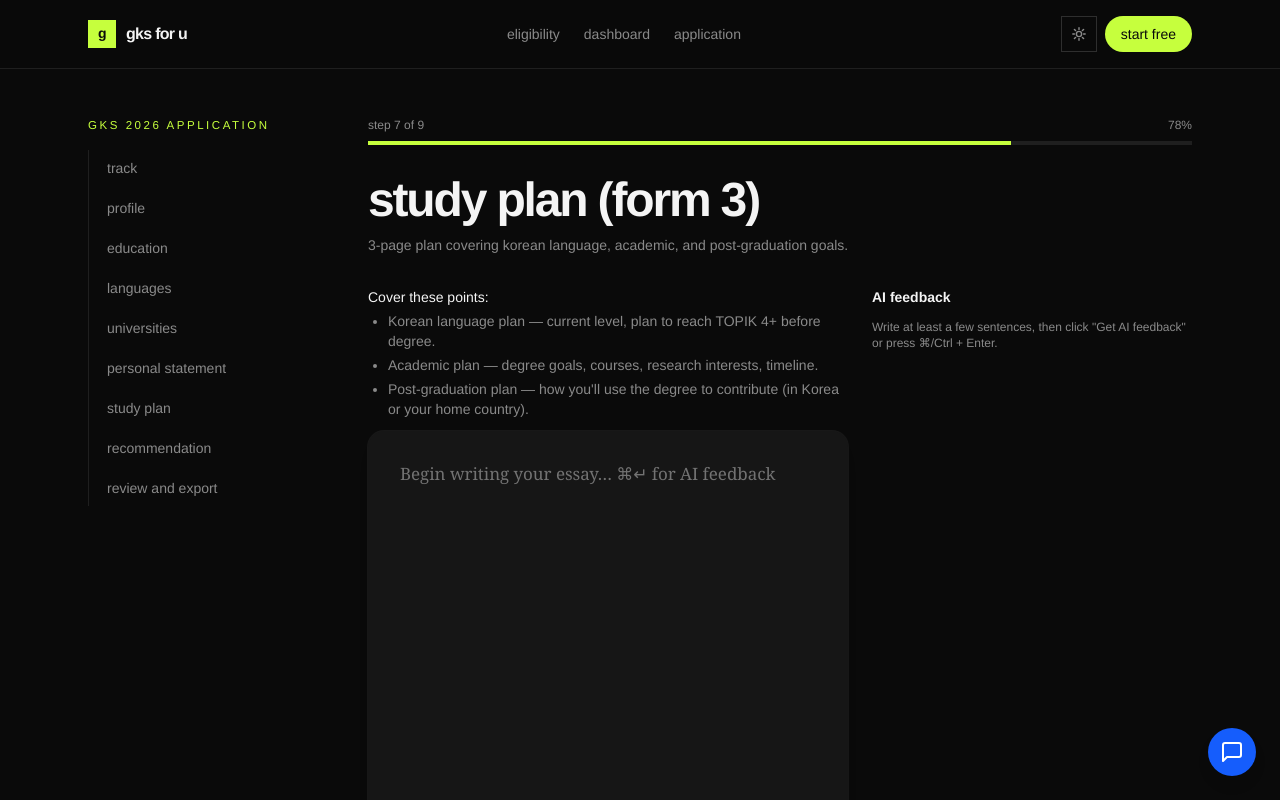
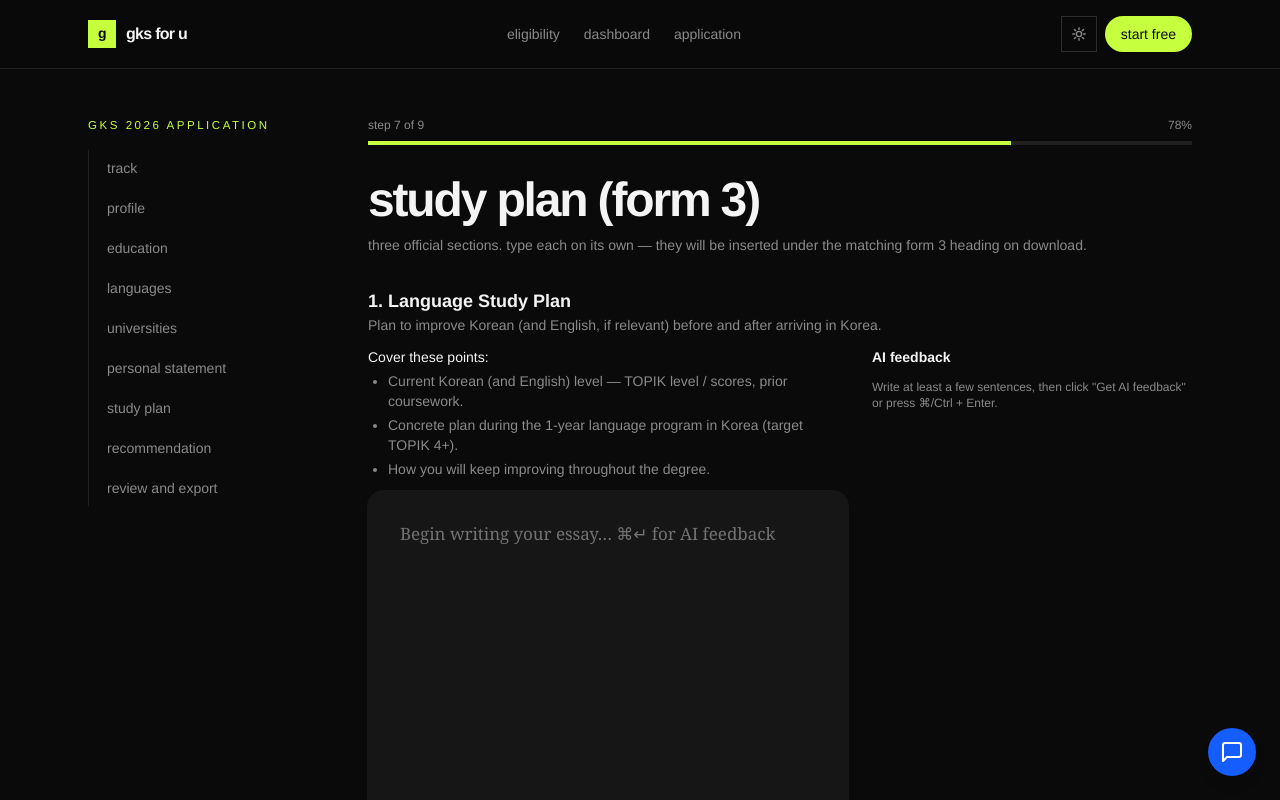
Before and after one commit to islee23520/gks-for-u, a Next.js app: page /apply/study-plan in a window 1280 px wide. Shown: the top 800 px of the page. Built offline with nearby package versions, Linux system fonts and the light colour scheme.

Commit message:
feat: restructure study plan to include separate sections; enhance document export functionality for individual forms

```diff
--- a/src/app/apply/review/page.tsx
+++ b/src/app/apply/review/page.tsx
@@ -2,6 +2,7 @@
 
 import { WizardShell, btnPrimary, btnSecondary } from "@/components/wizard/WizardShell";
 import { useDraft } from "@/lib/wizard/store";
+import { FORM_META } from "@/lib/export/formMeta";
 import { evaluateEligibility } from "@/lib/eligibility/engine";
 import { computeRubric } from "@/lib/scoring/rubric";
 import { computeCompetitiveness } from "@/lib/scoring/competitiveness";
@@ -57,19 +58,22 @@ export default function ReviewPage() {
  const rubric = computeRubric(scoringInput);
  const comp = computeCompetitiveness(scoringInput, rubric);
 
+ const DOCX_MIME = "application/vnd.openxmlformats-officedocument.wordprocessingml.document";
+
  async function exportPdf() {
  const { generateApplicationPdf } = await import("@/lib/export/pdf");
  const bytes = await generateApplicationPdf(draft);
  downloadBlob(bytes, "application/pdf", "gks-2026-application.pdf");
  }
- async function exportDocx() {
+ async function exportCombinedDocx() {
  const { generateApplicationDocx } = await import("@/lib/export/officialDocx");
  const bytes = await generateApplicationDocx(draft);
- downloadBlob(
- bytes,
- "application/vnd.openxmlformats-officedocument.wordprocessingml.document",
- "gks-2026-application.docx",
- );
+ downloadBlob(bytes, DOCX_MIME, "gks-2026-application.docx");
+ }
+ async function exportSingleForm(n: 1 | 2 | 3 | 4 | 5 | 6, filename: string) {
+ const { buildSingleFormDocx } = await import("@/lib/export/officialDocx");
+ const bytes = await buildSingleFormDocx(draft, n);
+ downloadBlob(bytes, DOCX_MIME, filename);
  }
 
  return (
@@ -125,9 +129,34 @@ export default function ReviewPage() {
  </section>
  )}
 
- <section className="mt-8 flex flex-wrap gap-3 border-t border-[color:var(--line)] pt-6 ">
- <button onClick={exportPdf} className={btnPrimary}>Download PDF</button>
- <button onClick={exportDocx} className={btnSecondary}>Download DOCX</button>
+ <section className="mt-8 border-t border-[color:var(--line)] pt-6">
+ <p className="mb-2 text-xs font-semibold uppercase tracking-wider text-[color:var(--muted)]">Download forms one by one</p>
+ <p className="mb-4 text-xs text-[color:var(--muted)]">
+ Each form is a separate Word file containing only that form&rsquo;s pages, prefilled where possible.
+ FORMs 4–6 are intentionally blank — print and complete by hand (signatures required).
+ </p>
+ <ul className="divide-y divide-[color:var(--line)] rounded-2xl border border-[color:var(--line)] ">
+ {FORM_META.map((f) => (
+ <li key={f.n} className="flex items-center justify-between gap-3 px-4 py-3">
+ <div>
+ <p className="text-sm font-medium">FORM {f.n} — {f.title}</p>
+ <p className="text-xs text-[color:var(--muted)]">
+ {f.filled ? "Prefilled from your draft" : "Blank official sheet — sign by hand"}
+ </p>
+ </div>
+ <button
+ onClick={() => exportSingleForm(f.n, f.filename)}
+ className={btnSecondary}
+ >
+ Download
+ </button>
+ </li>
+ ))}
+ </ul>
+ <div className="mt-4 flex flex-wrap gap-3">
+ <button onClick={exportPdf} className={btnPrimary}>Download PDF (all forms)</button>
+ <button onClick={exportCombinedDocx} className={btnSecondary}>Download DOCX (all forms)</button>
+ </div>
  </section>
  </WizardShell>
  );
--- a/src/app/apply/study-plan/page.tsx
+++ b/src/app/apply/study-plan/page.tsx
@@ -2,26 +2,76 @@
 
 import { WizardShell } from "@/components/wizard/WizardShell";
 import { EssayEditor } from "@/components/wizard/EssayEditor";
-import { patchSection, useDraft } from "@/lib/wizard/store";
+import { updateDraft, useDraft } from "@/lib/wizard/store";
+import type { EssayKind } from "@/lib/ai/prompts";
+
+type SectionKey = "languagePlan" | "goalOfStudy" | "futurePlan";
+
+const SECTIONS: Array<{
+  key: SectionKey;
+  kind: EssayKind;
+  title: string;
+  description: string;
+}> = [
+  {
+    key: "languagePlan",
+    kind: "study_plan_language",
+    title: "1. Language Study Plan",
+    description:
+      "Plan to improve Korean (and English, if relevant) before and after arriving in Korea.",
+  },
+  {
+    key: "goalOfStudy",
+    kind: "study_plan_goal",
+    title: "2. Goal of Study & Study Plan",
+    description: "Goal of study and the detailed degree-program study plan.",
+  },
+  {
+    key: "futurePlan",
+    kind: "study_plan_future",
+    title: "3. Future Plan after Study",
+    description:
+      "Future plan in Korea or another country after finishing the GKS program.",
+  },
+];
 
 export default function StudyPlanPage() {
   const draft = useDraft();
+  const sp = draft.essays.studyPlan;
   return (
     <WizardShell
       section="study-plan"
       title="Study Plan (FORM 3)"
- description="3-page plan covering Korean language, academic, and post-graduation goals."
+      description="Three official sections. Type each on its own — they will be inserted under the matching FORM 3 heading on download."
     >
+      <div className="space-y-10">
+        {SECTIONS.map((s) => (
+          <div key={s.key}>
+            <div className="mb-3">
+              <h2 className="text-lg font-semibold">{s.title}</h2>
+              <p className="text-sm text-[color:var(--muted)]">{s.description}</p>
+            </div>
             <EssayEditor
- kind="study_plan"
- value={draft.essays.studyPlan}
- onChange={(v) => patchSection("essays", { studyPlan: v })}
+              kind={s.kind}
+              value={sp[s.key]}
+              onChange={(v) =>
+                updateDraft((d) => ({
+                  ...d,
+                  essays: {
+                    ...d.essays,
+                    studyPlan: { ...d.essays.studyPlan, [s.key]: v },
+                  },
+                }))
+              }
               context={{
                 track: draft.track,
                 fieldOfStudy: draft.universities.choices[0]?.fieldOfStudy,
                 country: draft.profile.citizenshipCountryCode,
               }}
             />
+          </div>
+        ))}
+      </div>
     </WizardShell>
   );
 }
--- a/src/lib/ai/prompts.ts
+++ b/src/lib/ai/prompts.ts
@@ -1,14 +1,26 @@
-export type EssayKind = "personal_statement" | "study_plan" | "recommendation";
+export type EssayKind =
+  | "personal_statement"
+  | "study_plan"
+  | "study_plan_language"
+  | "study_plan_goal"
+  | "study_plan_future"
+  | "recommendation";
 
 export const ESSAY_LABELS: Record<EssayKind, string> = {
   personal_statement: "Personal Statement (FORM 2)",
   study_plan: "Study Plan (FORM 3)",
+  study_plan_language: "Study Plan — Language Study Plan (FORM 3)",
+  study_plan_goal: "Study Plan — Goal of Study & Study Plan (FORM 3)",
+  study_plan_future: "Study Plan — Future Plan after Study (FORM 3)",
   recommendation: "Recommendation Letter (FORM 4) — drafted from recommender's POV",
 };
 
 export const ESSAY_LIMITS: Record<EssayKind, { maxChars: number; pages: number }> = {
   personal_statement: { maxChars: 6000, pages: 2 },
   study_plan: { maxChars: 9000, pages: 3 },
+  study_plan_language: { maxChars: 3000, pages: 1 },
+  study_plan_goal: { maxChars: 4000, pages: 1.5 },
+  study_plan_future: { maxChars: 2000, pages: 0.5 },
   recommendation: { maxChars: 4000, pages: 1 },
 };
 
@@ -23,6 +35,20 @@ export const ESSAY_PROMPTS: Record<EssayKind, string[]> = {
     "Korean language plan — current level, plan to reach TOPIK 4+ before degree.",
     "Academic plan — degree goals, courses, research interests, timeline.",
     "Post-graduation plan — how you'll use the degree to contribute (in Korea or your home country).",
+  ],
+  study_plan_language: [
+    "Current Korean (and English) level — TOPIK level / scores, prior coursework.",
+    "Concrete plan during the 1-year language program in Korea (target TOPIK 4+).",
+    "How you will keep improving throughout the degree.",
+  ],
+  study_plan_goal: [
+    "Why this degree, why this field, why these universities.",
+    "Specific courses, professors, labs, or research areas you want to engage with.",
+    "Year-by-year academic plan with milestones (coursework, projects, internships).",
+  ],
+  study_plan_future: [
+    "Concrete plan after graduating — career, further study, or return to home country.",
+    "How the degree connects to that plan and benefits Korea–home relations or your field.",
   ],
   recommendation: [
     "Capacity in which the recommender knows you (role, years, classes).",
--- /dev/null
+++ b/src/lib/export/formMeta.ts
@@ -0,0 +1,15 @@
+export type FormNumber = 1 | 2 | 3 | 4 | 5 | 6;
+
+export const FORM_META: Array<{
+  n: FormNumber;
+  title: string;
+  filename: string;
+  filled: boolean;
+}> = [
+  { n: 1, title: "Application Form", filename: "gks-2026-form1-application.docx", filled: true },
+  { n: 2, title: "Personal Statement", filename: "gks-2026-form2-personal-statement.docx", filled: true },
+  { n: 3, title: "Study Plan", filename: "gks-2026-form3-study-plan.docx", filled: true },
+  { n: 4, title: "Recommender's Information", filename: "gks-2026-form4-recommender.docx", filled: false },
+  { n: 5, title: "Applicant Agreement", filename: "gks-2026-form5-agreement.docx", filled: false },
+  { n: 6, title: "Personal Medical Assessment", filename: "gks-2026-form6-medical.docx", filled: false },
+];
--- a/src/lib/export/officialDocx.ts
+++ b/src/lib/export/officialDocx.ts
@@ -2,6 +2,9 @@ import JSZip from "jszip";
 import universities from "../../../data/universities.json";
 import countries from "../../../data/countries.json";
 import type { ApplicationDraft } from "../wizard/types";
+import { FORM_META, type FormNumber } from "./formMeta";
+
+export { FORM_META, type FormNumber };
 
 const ALL_UNIS = [...universities.typeA, ...universities.typeB];
 const uniName = (id?: string) =>
@@ -30,7 +33,6 @@ function escapeXml(s: string): string {
     .replace(/'/g, "&apos;");
 }
 
-// Build a Word run with Times New Roman 11pt, matching the form's font requirements.
 function buildRun(text: string, opts: { bold?: boolean } = {}): string {
   const lines = text.split("\n");
   const runs: string[] = [];
@@ -50,10 +52,6 @@ function buildParagraph(text: string, opts: { bold?: boolean } = {}): string {
   return `<w:p><w:pPr><w:spacing w:after="0" w:line="276" w:lineRule="auto"/><w:rPr><w:rFonts w:ascii="Times New Roman" w:eastAsia="굴림" w:hAnsi="Times New Roman"/><w:sz w:val="22"/></w:rPr></w:pPr>${buildRun(text, opts)}</w:p>`;
 }
 
-// Build an index that lets us search the document's flowing text (joined across <w:t> runs)
-// while mapping a hit back to a concrete byte offset in the original XML.
-// `joined` is the concatenation of every <w:t>...</w:t> body; each entry in `runs` records
-// the xml offset of that run's text content and the length of that content.
 type TextIndex = {
   joined: string;
   runs: Array<{ xmlStart: number; length: number; joinedStart: number }>;
@@ -74,7 +72,6 @@ function buildTextIndex(xml: string): TextIndex {
   return { joined, runs };
 }
 
-// Find the n-th occurrence (0-indexed) of `needle` in joined text; return the XML offset of its first character.
 function findAnchorXmlOffset(
   index: TextIndex,
   needle: string,
@@ -85,7 +82,6 @@ function findAnchorXmlOffset(
     const hit = index.joined.indexOf(needle, from);
     if (hit < 0) return -1;
     if (i === occurrence) {
-      // Find the run that contains this joined offset.
       for (const r of index.runs) {
         if (hit >= r.joinedStart && hit < r.joinedStart + r.length) {
           return r.xmlStart + (hit - r.joinedStart);
@@ -98,7 +94,6 @@ function findAnchorXmlOffset(
   return -1;
 }
 
-// Given an index that lies inside a <w:tc>, return [tcStart, tcEnd] (inclusive of tags).
 function findEnclosingTc(
   xml: string,
   innerIndex: number,
@@ -110,7 +105,6 @@ function findEnclosingTc(
     const tcStart = Math.max(open, openWithAttr);
     if (tcStart < 0) return null;
 
-    // Walk forward from tcStart with proper depth counting.
     let depth = 0;
     let i = tcStart;
     while (i < xml.length) {
@@ -180,9 +174,6 @@ function appendInNextCell(
   return xml.slice(0, insertAt) + buildParagraph(value) + xml.slice(insertAt);
 }
 
-// Replace the empty paragraph block sitting just below a heading anchor (Form 2/3 essay body).
-// We insert paragraphs immediately after the first <w:p>...anchor...</w:p> within the document
-// region containing the form. Splits on \n\n into paragraphs.
 function insertEssayAfter(
   xml: string,
   anchor: string,
@@ -204,39 +195,23 @@ function insertEssayAfter(
   return xml.slice(0, insertAt) + paragraphs + xml.slice(insertAt);
 }
 
-export async function generateApplicationDocx(
-  draft: ApplicationDraft,
-): Promise<Uint8Array> {
-  const tplBytes = await loadTemplate();
-  const zip = await JSZip.loadAsync(tplBytes);
-  const docXmlFile = zip.file("word/document.xml");
-  if (!docXmlFile) throw new Error("Template missing word/document.xml");
-  let xml = await docXmlFile.async("string");
-
+function fillAllForms(xml: string, draft: ApplicationDraft): string {
   const p = draft.profile;
   const e = draft.education;
 
-  // FORM 1 — Personal info. Each anchor's `occurrence` is its 0-indexed match in the document's
-  // joined <w:t> text; values are appended as a new paragraph at the end of the cell that holds
-  // the anchor. Sibling-cell mode is used when the label and value live in separate cells.
+  // FORM 1 — Personal info.
   xml = appendInCell(xml, "Family Name", 0, p.familyName ?? "");
-  // "Given Name" appears in FORM 1 (occurrence 0) and again in FORM 4 (occurrence 1).
   xml = appendInCell(xml, "Given Name", 0, p.givenName ?? "");
   xml = appendInCell(xml, "Middle Name", 0, p.middleName ?? "");
-  // DOB label is in a narrow label cell, value goes in the adjacent cell.
   xml = appendInNextCell(xml, "Date of Birth", 0, p.dateOfBirth ?? "");
-  // "Country" + " of Citizenship " is split; anchor on the first " of Citizenship " text run.
-  // First (FORM 1) match is occurrence 0; FORM 4 is occurrence 1.
   xml = appendInCell(xml, " of Citizenship ", 0, countryName(p.citizenshipCountryCode));
-  // Address / Phone / E-mail share Row pattern: label cell + empty value paragraphs in same cell.
   xml = appendInCell(
     xml,
     "Address",
-    0, // FORM 1 first
+    0,
     [p.addressLine1, p.addressLine2, p.addressCountry].filter(Boolean).join(", "),
   );
   xml = appendInCell(xml, "Phone (start with the country code)", 0, p.phone ?? "");
-  // "E-mail" is split as "E" + "-mail"; "-mail" appears once and is uniquely the email field.
   xml = appendInCell(xml, "-mail", 0, p.email ?? "");
   xml = appendInCell(xml, "High School Name", 0, e.highSchoolName ?? "");
   xml = appendInCell(
@@ -247,15 +222,11 @@ export async function generateApplicationDocx(
       ? `${e.highSchoolStart} ~ ${e.highSchoolEnd}`
       : "",
   );
-  // "Date of expected graduation" is split — anchor on "Date of e" first occurrence (HS section).
   xml = appendInCell(xml, "Date of e", 0, e.expectedGraduationDate ?? "");
   if (e.gpaValue !== undefined) {
     xml = appendInCell(xml, "Converted CGPA", 0, `${e.gpaValue}/${e.gpaScale ?? "4.0"}`);
   }
 
-  // University choices — "Choice " text runs appear in this order in the document:
-  //   [0] "Choice of University and Department"  (header — skip)
-  //   [1] Choice 1, [2] Choice 2, [3] Choice 3
   draft.universities.choices.forEach((c, i) => {
     if (!c.universityId && !c.department && !c.fieldOfStudy) return;
     const value = [uniName(c.universityId), c.fieldOfStudy, c.department]
@@ -264,21 +235,113 @@ export async function generateApplicationDocx(
     xml = appendInCell(xml, "Choice ", i + 1, value);
   });
 
-  // FORM 2 — Personal Statement body. Anchor "PERSONAL STATEMENT" appears once in the
-  // FORM 2 title; we insert paragraphs immediately after that title's <w:p>.
+  // FORM 2
   xml = insertEssayAfter(xml, "PERSONAL STATEMENT", draft.essays.personalStatement);
 
-  // FORM 3 — Study Plan body. "STUDY PLAN" first occurrence is FORM 3's title.
-  xml = insertEssayAfter(xml, "STUDY PLAN", draft.essays.studyPlan);
+  // FORM 3 — three official sub-sections, each inserted right after its sub-heading paragraph.
+  const sp = draft.essays.studyPlan;
+  xml = insertEssayAfter(xml, "Language Study Plan", sp.languagePlan);
+  xml = insertEssayAfter(xml, "Goal of study", sp.goalOfStudy);
+  // Source DOCX renders this heading as "Future Planafter Study" (no space) in one run;
+  // anchor on the "Future Plan" prefix which is unique inside FORM 3.
+  xml = insertEssayAfter(xml, "Future Plan", sp.futurePlan);
 
-  // FORM 4 (recommender), FORM 5 (agreement), FORM 6 (medical) are intentionally left
-  // for the user to complete by hand on the printed form — those pages need ink signatures
-  // and case-by-case acknowledgements.
+  // FORMs 4–6 left blank — they need ink signatures and applicant-specific acknowledgements.
 
+  return xml;
+}
+
+// Find the start of the <w:p> paragraph that contains the given xml offset.
+function findEnclosingParagraphStart(xml: string, off: number): number {
+  const a = xml.lastIndexOf("<w:p>", off);
+  const b = xml.lastIndexOf("<w:p ", off);
+  return Math.max(a, b);
+}
+
+// Slice the filled XML to just the range of FORM `n`. Range = from the start of the form's
+// heading paragraph to the start of the next form's heading paragraph (or to the trailing
+// <w:sectPr> for FORM 6).
+function sliceFormRange(xml: string, n: FormNumber): { start: number; end: number } | null {
+  const idx = buildTextIndex(xml);
+  const startOff = findAnchorXmlOffset(idx, `FORM ${n}.`, 0);
+  if (startOff < 0) return null;
+  const start = findEnclosingParagraphStart(xml, startOff);
+  if (start < 0) return null;
+
+  let end: number;
+  if (n < 6) {
+    const nextOff = findAnchorXmlOffset(idx, `FORM ${(n + 1) as FormNumber}.`, 0);
+    if (nextOff < 0) return null;
+    end = findEnclosingParagraphStart(xml, nextOff);
+    if (end < 0) return null;
+  } else {
+    const bodyEnd = xml.lastIndexOf("</w:body>");
+    const sectPrStart = xml.lastIndexOf("<w:sectPr", bodyEnd);
+    end = sectPrStart >= 0 ? sectPrStart : bodyEnd;
+  }
+  return { start, end };
+}
+
+function wrapSingleFormBody(originalXml: string, slice: string): string {
+  const bodyOpenAttr = originalXml.indexOf("<w:body>");
+  const bodyOpenLen = "<w:body>".length;
+  const bodyEnd = originalXml.lastIndexOf("</w:body>");
+  const sectPrStart = originalXml.lastIndexOf("<w:sectPr", bodyEnd);
+  let sectPr = "";
+  if (sectPrStart >= 0) {
+    const close = originalXml.indexOf("</w:sectPr>", sectPrStart);
+    if (close >= 0) {
+      sectPr = originalXml.slice(sectPrStart, close + "</w:sectPr>".length);
+    } else {
+      const selfClose = originalXml.indexOf("/>", sectPrStart);
+      if (selfClose >= 0 && selfClose < bodyEnd) {
+        sectPr = originalXml.slice(sectPrStart, selfClose + 2);
+      }
+    }
+  }
+  return (
+    originalXml.slice(0, bodyOpenAttr + bodyOpenLen) +
+    slice +
+    sectPr +
+    originalXml.slice(bodyEnd)
+  );
+}
+
+async function buildDocxFromXml(xml: string): Promise<Uint8Array> {
+  const tplBytes = await loadTemplate();
+  const zip = await JSZip.loadAsync(tplBytes);
   zip.file("word/document.xml", xml);
-  const out = await zip.generateAsync({
-    type: "uint8array",
-    compression: "DEFLATE",
-  });
-  return out;
+  return zip.generateAsync({ type: "uint8array", compression: "DEFLATE" });
 }
+
+export async function generateApplicationDocx(
+  draft: ApplicationDraft,
+): Promise<Uint8Array> {
+  const tplBytes = await loadTemplate();
+  const zip = await JSZip.loadAsync(tplBytes);
+  const docXmlFile = zip.file("word/document.xml");
+  if (!docXmlFile) throw new Error("Template missing word/document.xml");
+  let xml = await docXmlFile.async("string");
+  xml = fillAllForms(xml, draft);
+  zip.file("word/document.xml", xml);
+  return zip.generateAsync({ type: "uint8array", compression: "DEFLATE" });
+}
+
+export async function buildSingleFormDocx(
+  draft: ApplicationDraft,
+  n: FormNumber,
+): Promise<Uint8Array> {
+  const tplBytes = await loadTemplate();
+  const zip = await JSZip.loadAsync(tplBytes);
+  const docXmlFile = zip.file("word/document.xml");
+  if (!docXmlFile) throw new Error("Template missing word/document.xml");
+  const originalXml = await docXmlFile.async("string");
+  const filledXml = fillAllForms(originalXml, draft);
+
+  const range = sliceFormRange(filledXml, n);
+  if (!range)
+    throw new Error(`Could not locate FORM ${n} boundaries in template.`);
+  const slice = filledXml.slice(range.start, range.end);
+  const finalXml = wrapSingleFormBody(filledXml, slice);
+  return buildDocxFromXml(finalXml);
+}
--- a/src/lib/wizard/store.ts
+++ b/src/lib/wizard/store.ts
@@ -14,7 +14,11 @@ function emptyDraft(): ApplicationDraft {
     education: {},
     languages: { topikLevel: 0 },
     universities: { choices: [{}, {}, {}] },
-    essays: { personalStatement: "", studyPlan: "", recommendation: "" },
+    essays: {
+      personalStatement: "",
+      studyPlan: { languagePlan: "", goalOfStudy: "", futurePlan: "" },
+      recommendation: "",
+    },
     flags: {},
   };
 }
@@ -28,6 +32,31 @@ function getServerSnapshot(): ApplicationDraft {
   return serverSnapshot;
 }
 
+// Pre-sectioned drafts stored studyPlan as a single string. Move that text into the
+// languagePlan slot so the user doesn't lose anything they'd already written.
+function migrate(d: ApplicationDraft): ApplicationDraft {
+  const sp = (d.essays as { studyPlan: unknown }).studyPlan;
+  if (typeof sp === "string") {
+    return {
+      ...d,
+      essays: {
+        ...d.essays,
+        studyPlan: { languagePlan: sp, goalOfStudy: "", futurePlan: "" },
+      },
+    };
+  }
+  if (!sp || typeof sp !== "object") {
+    return {
+      ...d,
+      essays: {
+        ...d.essays,
+        studyPlan: { languagePlan: "", goalOfStudy: "", futurePlan: "" },
+      },
+    };
+  }
+  return d;
+}
+
 function load(): ApplicationDraft {
   if (memo) return memo;
   if (typeof window === "undefined") {
@@ -36,7 +65,7 @@ function load(): ApplicationDraft {
   }
   try {
     const raw = window.localStorage.getItem(STORAGE_KEY);
-    memo = raw ? (JSON.parse(raw) as ApplicationDraft) : emptyDraft();
+    memo = raw ? migrate(JSON.parse(raw) as ApplicationDraft) : emptyDraft();
   } catch {
     memo = emptyDraft();
   }
@@ -85,7 +114,7 @@ export function useDraft(): ApplicationDraft {
     if (typeof window !== "undefined") {
       const raw = window.localStorage.getItem(STORAGE_KEY);
       if (raw) {
-        memo = JSON.parse(raw) as ApplicationDraft;
+        memo = migrate(JSON.parse(raw) as ApplicationDraft);
         listeners.forEach((l) => l());
       }
     }
--- a/src/lib/wizard/types.ts
+++ b/src/lib/wizard/types.ts
@@ -52,7 +52,11 @@ export type ApplicationDraft = {
 
   essays: {
     personalStatement: string;
-    studyPlan: string;
+    studyPlan: {
+      languagePlan: string;
+      goalOfStudy: string;
+      futurePlan: string;
+    };
     recommendation: string;
   };
 
```
Also changed, not shown: src/lib/export/pdf.ts (+8 -1 lines), src/lib/wizard/progress.ts (+11 -2 lines). Lines whose indentation alone changed are shown as unchanged.
